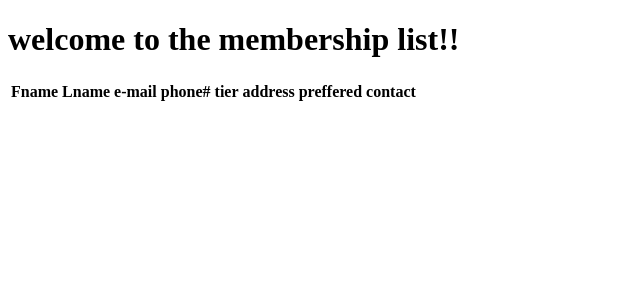
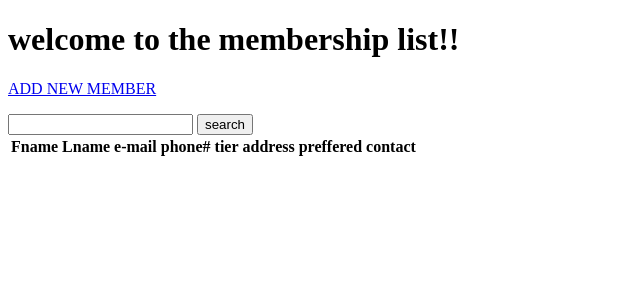
Before and after one commit to Mjames951/list, a Django app: page /list/ in a window 1280 px wide. Shown: the top 300 px of the page, without its empty margins (0-640 px from the left). Run offline with Django 3.2, Linux system fonts and the light colour scheme; lists and menus that the app fills with data are empty.

Commit message:
added data insertion feature and an extra page where that happens

```diff
--- /dev/null
+++ b/list/forms.py
@@ -0,0 +1,12 @@
+from django import forms
+
+from .models import Member
+
+class MemberForm(forms.ModelForm):
+
+    class Meta:
+        model = Member
+        fields = ('Fname', 'Lname', 'email', 'phone', 'membership_tier', 'home_address', 'preferred_mode_of_contact')
+
+class SearchForm(forms.Form):
+    fields = ('search')
--- a/list/templates/list/member_list.html
+++ b/list/templates/list/member_list.html
@@ -5,6 +5,13 @@
     </head>
     <body>
         <h1>welcome to the membership list!!</h1>
+        <p><a href="{% url 'member_new' %}">ADD NEW MEMBER</a></p>
+        {% block content %}
+            <form method="GET">{% csrf_token %}
+                <input type="text">
+                <button type="submit">search</button>
+            </form>
+        {% endblock %}
         <table>
             <tr>
                 <th>Fname</th><th>Lname</th><th>e-mail</th><th>phone#</th><th>tier</th><th>address</th><th>preffered contact</th>
--- a/list/urls.py
+++ b/list/urls.py
@@ -2,5 +2,6 @@ from django.urls import path
 from . import views
 
 urlpatterns = [
-    path("", views.index, name="index")
+    path("", views.index, name="index"),
+    path('new/', views.member_new, name='member_new'),
 ]
--- a/list/views.py
+++ b/list/views.py
@@ -1,8 +1,21 @@
 from django.shortcuts import render
 from django.http import HttpResponse
 from .models import Member
+from .forms import MemberForm
+from .forms import SearchForm
 
 def index(request):
     members = Member.objects.all().order_by('Lname')
-    return render(request, 'list/member_list.html', {'members': members})
+    form = SearchForm()
+    return render(request, 'list/member_list.html', {'members': members, 'form': form})
+
+def member_new(request):
+    if request.method == "POST":
+        form = MemberForm(request.POST)
+        if form.is_valid():
+            form.save()
+    else:
+        form = MemberForm()
+    return render(request, 'list/member_edit.html', {'form': form})
+
 # Create your views here.
```
Also changed, not shown: list/templates/list/member_edit.html (added, +17 -0 lines).
